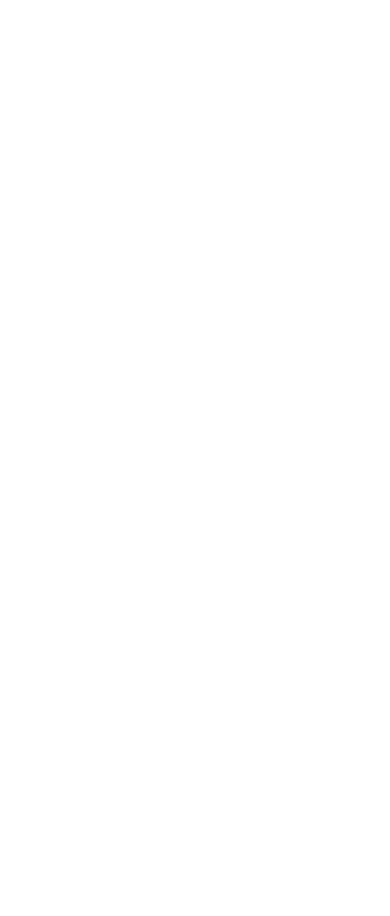
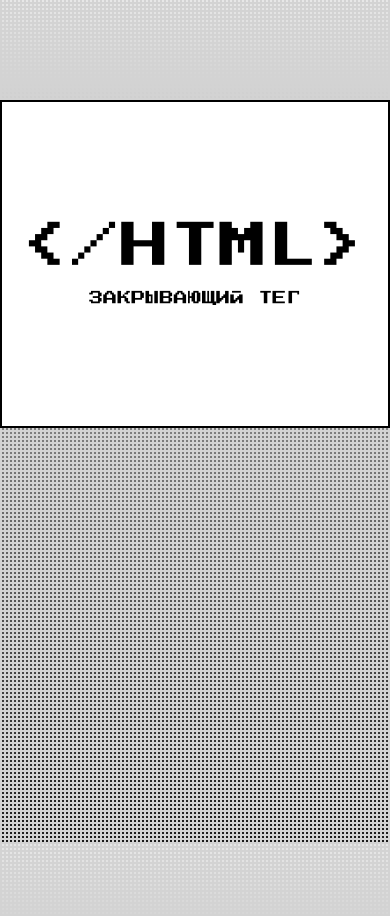
Before and after one commit to AnastasiyaGam/zakrivayuschiy-teg-f, a website: page src/pages/index.html in a window 390 px wide. Before the commit the page ends 844 px from the top, so only its background shows below. Drawn offline with Linux system fonts and the light colour scheme; files that its build step writes are made by us from their sources.

Commit message:
feat: complete responsive header with clamp calculations
- Add responsive header with clamp() for width, height, and padding
- Implement fluid typography for title and subtitle
- Use CSS variables for reusability
- Add proper font loading
- Ensure pixel-perfect mobile (375px) and desktop (1440px) layouts
- Add smooth transitions for intermediate sizes

```diff
--- a/src/pages/index.html
+++ b/src/pages/index.html
@@ -14,7 +14,7 @@
   <body class="page">
     <!-- SVG symbols -->
     <svg style="display: none">
-      <symbol id="floppy" viewBox="0 0 39 39" fill="none">
+      <symbol id="floppy-icon" viewBox="0 0 39 39" fill="none">
         <path
           fill="currentColor"
           d="M0 0h3v3H0zm0 3h3v3H0zm0 3h3v3H0zm0 3h3v3H0zm0 3h3v3H0zm0 3h3v3H0zm0 3h3v3H0zm0 3h3v3H0zm0 3h3v3H0zm0 3h3v3H0zm0 3h3v3H0zm0 3h3v3H0zm0 3h3v3H0zM33 0v3h-3V0zm-3 0v3h-3V0zm-3 0v3h-3V0zm-3 0v3h-3V0zm-3 0v3h-3V0zm-3 0v3h-3V0zm-3 0v3h-3V0zm-3 0v3H9V0zM9 0v3H6V0zM6 0v3H3V0zm30 3v3h-3V3zM9 6v3H6V6zm0-3v3H6V3zm0 6v3H6V9zm21-3v3h-3V6zm0-3v3h-3V3zm0 6v3h-3V9zm-6-3v3h-3V6zm0-3v3h-3V3zm0 6v3h-3V9zm6 3v3h-3v-3zm-3 0v3h-3v-3zm-3 0v3h-3v-3zm-3 0v3h-3v-3zm-3 0v3h-3v-3zm-3 0v3h-3v-3zm-3 0v3H9v-3zm-3 0v3H6v-3zm24 9v3h-3v-3zm-3 0v3h-3v-3zm-3 0v3h-3v-3zm-3 0v3h-3v-3zm-3 0v3h-3v-3zm-3 0v3h-3v-3zm-3 0v3h-3v-3zm-3 0v3H9v-3zm-3 0v3H6v-3zm24 3v3h-3v-3zM9 24v3H6v-3zm24 3v3h-3v-3zM9 27v3H6v-3zm24 3v3h-3v-3zM9 30v3H6v-3zm0 3v3H6v-3zm24 0v3h-3v-3zm3 3v3h-3v-3zm-3 0v3h-3v-3zm-3 0v3h-3v-3zm-3 0v3h-3v-3zm-3 0v3h-3v-3zm-3 0v3h-3v-3zm-3 0v3h-3v-3zm-3 0v3h-3v-3zm-3 0v3H9v-3zm-3 0v3H6v-3zm-3 0v3H3v-3zm33 3h-3v-3h3zm0-3h-3v-3h3zm0-3h-3v-3h3zm0-3h-3v-3h3zm0-3h-3v-3h3zm0-3h-3v-3h3zm0-3h-3v-3h3zm0-3h-3v-3h3zm0-3h-3v-3h3zm0-3h-3V9h3zm0-3h-3V6h3z"
@@ -22,7 +22,12 @@
       </symbol>
     </svg>
 
-    <header class="header"></header>
+    <header class="header">
+      <div class="header-content">
+        <h1 class="header-title">&lt;/HTML&gt;</h1>
+        <p class="header-subtitle">закрывающий тег</p>
+      </div>
+    </header>
     <main></main>
     <script src="./scripts/like.js"></script>
   </body>
--- a/src/styles/style.css
+++ b/src/styles/style.css
@@ -1,18 +1,73 @@
-/* Здесь вы напишете основную часть стилей страницы.
-
-Будьте внимательны! Для корректной работы скриптов на этом сайте нужно, чтобы в HTML некоторые классы были названы особым образом:
-✦ like-icon — для svg-иконки анимированного сердца
-✦ card__like-button — для кнопки Like рядом с иконкой
-✦ card__icon-button — для кнопки, оборачивающей иконку
-✦ card__icon-button — для кнопки, оборачивающей иконку
-✦ is-liked — для обозначения состояния лайкнутой иконки в виде сердца
-✦ button__text — для обозначения текстового элемента внутри кнопки
-
-*/
+@import url('../fonts/fonts.css');
+@import url('./variables.css');
 
 .page {
   font-family: var(--main-font, sans-serif);
   font-variation-settings: 'wght' var(--text-weight, 410);
   min-inline-size: 320px;
   min-block-size: 100dvb;
+  background-image: var(--bg-gradient);
+  background-size: cover;
+  background-attachment: fixed;
 }
+
+.header {
+  display: flex;
+  width: var(--header-width);
+  padding: 0 var(--header-padding);
+  justify-content: center;
+  align-items: center;
+  border: 2px solid #000;
+  background: #fff;
+  margin: 100px auto 0;
+  box-sizing: border-box;
+}
+
+.header-content {
+  text-align: center;
+  width: 100%;
+  max-width: 100%;
+}
+
+.header-title {
+  color: #000;
+  font-family: var(--accent-font);
+  font-size: var(--title-size);
+  font-style: normal;
+  font-weight: 400;
+  line-height: 1;
+  text-transform: uppercase;
+  margin: 0 0 20px;
+}
+
+.header-subtitle {
+  color: #000;
+  font-family: var(--accent-font);
+  font-size: var(--subtitle-size);
+  font-style: normal;
+  font-weight: 400;
+  line-height: 1;
+  text-transform: uppercase;
+  margin: 0;
+}
+
+/* Точные значения для мобильных и десктопа */
+@media (width <= 375px) {
+  .header {
+    height: 327px; /* Точная высота для мобилки */
+    padding: 0 14px;
+  }
+}
+
+@media (width >= 1440px) {
+  .header {
+    height: 368px; /* Точная высота для десктопа */
+  }
+}
+
+/* Плавный переход для промежуточных размеров */
+@media (width >= 376px) and (width <= 1439px) {
+  .header {
+    height: calc(327px + (368 - 327) * (100vw - 376px) / (1440 - 376));
+  }
+}
--- a/src/styles/variables.css
+++ b/src/styles/variables.css
@@ -1,9 +1,19 @@
-/* В этом файле будут храниться все значения переменных в исходном состоянии, а так же их изменения в зависимости от ширины устройства */
 :root {
   --main-font: 'Inter', sans-serif;
   --accent-font: 'PressStart2P', fantasy;
-
   --text-weight: 410;
   --title-weight: 715;
   --max-weight: 715;
+  --bg-gradient: repeating-linear-gradient(90deg, #d3d3d3 0 2px, transparent 2px 4px),
+    repeating-linear-gradient(0deg, #d3d3d3 0 2px, transparent 2px 4px),
+    linear-gradient(180deg, #e7e7e7 0.01%, #1a1a1a 100%);
+
+  /* Резиновые переменные для размеров */
+  --header-width: min(100%, 700px);
+  --header-padding: clamp(14px, 3.7vw, 122.5px);
+  --header-height: clamp(327px, 35vh, 368px); /* Используем vh для плавности */
+
+  /* Резиновая типографика */
+  --title-size: clamp(3.0625rem, 2.7104rem + 1.5023vw, 4.0625rem);
+  --subtitle-size: clamp(0.875rem, 0.6769rem + 0.8451vw, 1.4375rem);
 }
```
